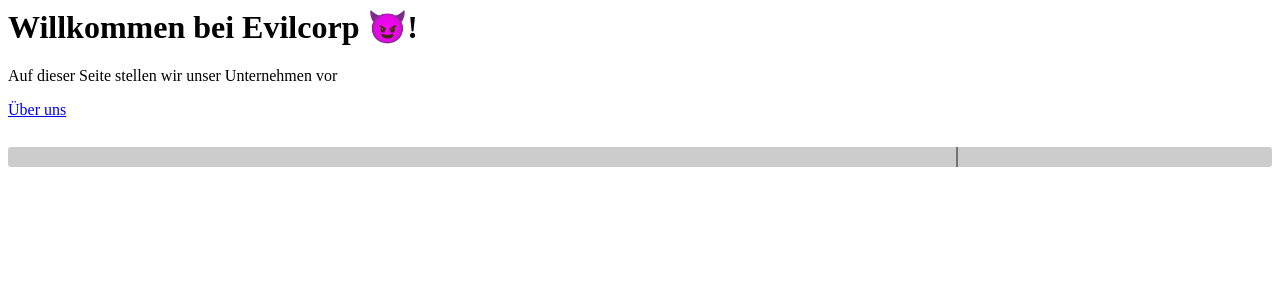
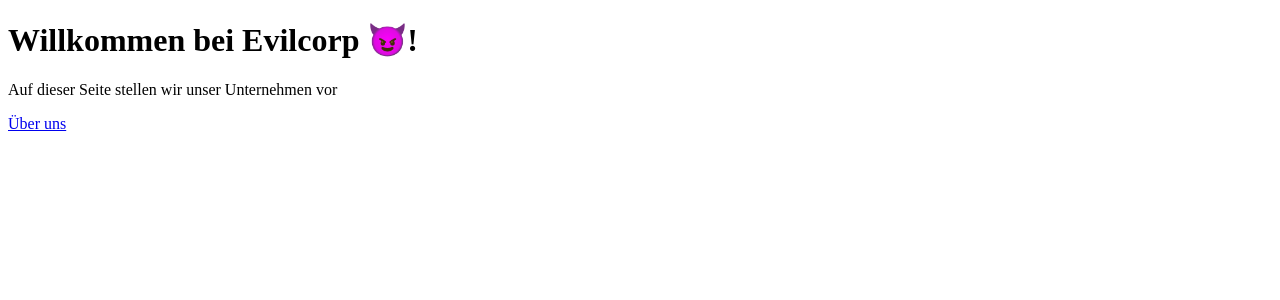
Before and after one commit to amigadi01/Project, a Flask app: page / in a window 1280 px wide. Shown: the top 300 px of the page. Run offline with Flask 3, Linux system fonts and the light colour scheme.

Commit message:
anderung5

```diff
--- a/hello.py
+++ b/hello.py
@@ -14,6 +14,10 @@
 def about():
     return render_template("about.html")
 
+@app.route('/progress/')
+def progress():
+    return render_template("progress.html")
+
 
 app.run(debug=True, port=3000)
 
--- a/templates/index.html
+++ b/templates/index.html
@@ -1,58 +1,14 @@
-<html>
-    <body>
+<!DOCTYPE html>
+<html lang="en">
+<head>
+    <meta charset="UTF-8">
+    <meta name="viewport" content="width=device-width, initial-scale=1.0">
+    <title>Document</title>
+</head>
+<body>
     <h1>Willkommen bei Evilcorp 😈!</h1>
     <p>Auf dieser Seite stellen wir unser Unternehmen vor</p>
-    <a href="/about/">Über uns</a> </body>
-    <style>
-        .progress-ecd {
-            width: 100%;
-            height: 80px;
-        }
-        .progress-ecd .hdr span {
-            float: right;
-        }
-        .progress-ecd .bar {
-            position: relative;
-            height: 20px;
-            background-color: #ccc;
-            border-radius: 3px;
-        }
-        .progress-ecd .bar .percent {
-            color: {{TextColor}};
-            background-color: {{BgColor}};
-            width: calc({{Percent}} - 25%);
-            height: 20px;
-            border-radius: 3px;
-            padding-left: 3px;
-            max-width: 100%;
-        }
-        .progress-ecd .bar .ref {
-            position: absolute;
-            left: 75%;
-            top: 0;
-            width: 2px;
-            height: 20px;
-            background-color: #737373;
-        }
-        .progress-ecd .bar .ref:before {
-            content: attr(data-ref);
-            font-weight: 300;
-            position: absolute;
-            width: 100px;
-            left: -50px;
-            top: 100%;
-            color: #888;
-            text-align: center;
-        }
-        </style>
-        <div>
-        <div class="progress-ecd" style="margin-bottom:20px;">
-            <div style="font-size: 16px; font-weight:500; height: 20px; margin-bottom: 4px;">{{Title}}</div>
-            <div class="hdr" style="font-weight: 200; margin-bottom: 8px;">{{Subtitle}}<span style="font-weight: 500; ">{{Percent}}</span></div>
-            <div class="bar">
-                <div class="percent">{{Value}}</div>
-                <div class="ref" data-ref="{{Limit}}"></div>
-            </div>
-        </div>
-        </div>
+    <a href="/about/">Über uns</a>
+
+</body>
 </html>
```
Also changed, not shown: css/style.css (added, +22 -0 lines), templates/about.html (+11 -3 lines), templates/progress.html (added, +19 -0 lines).
